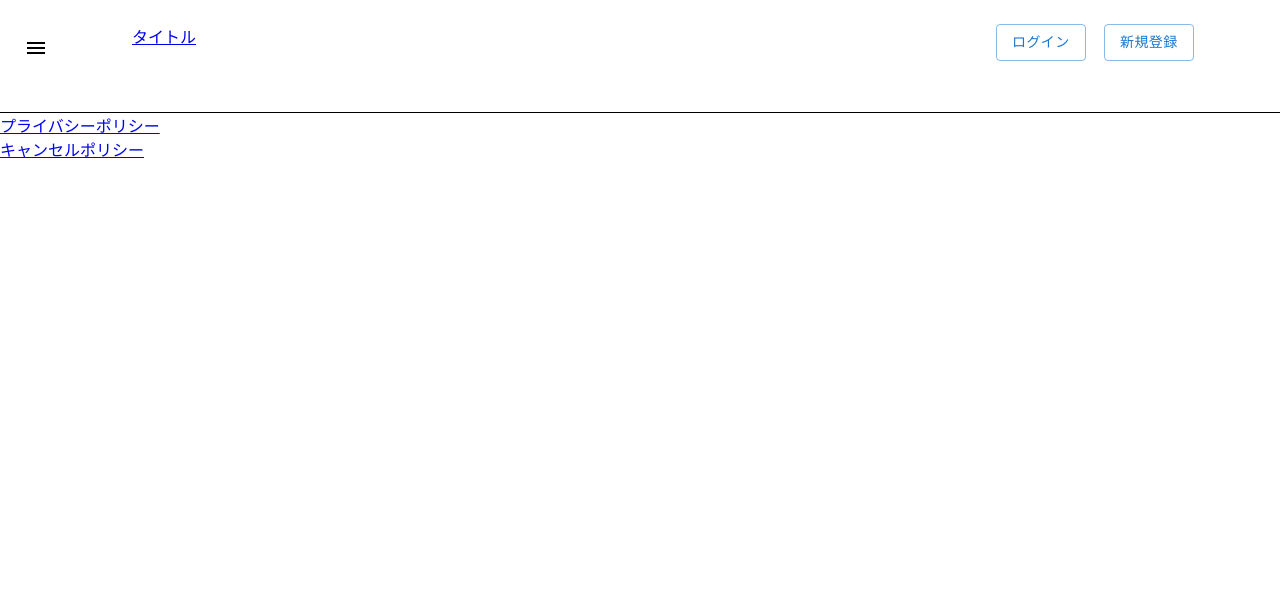
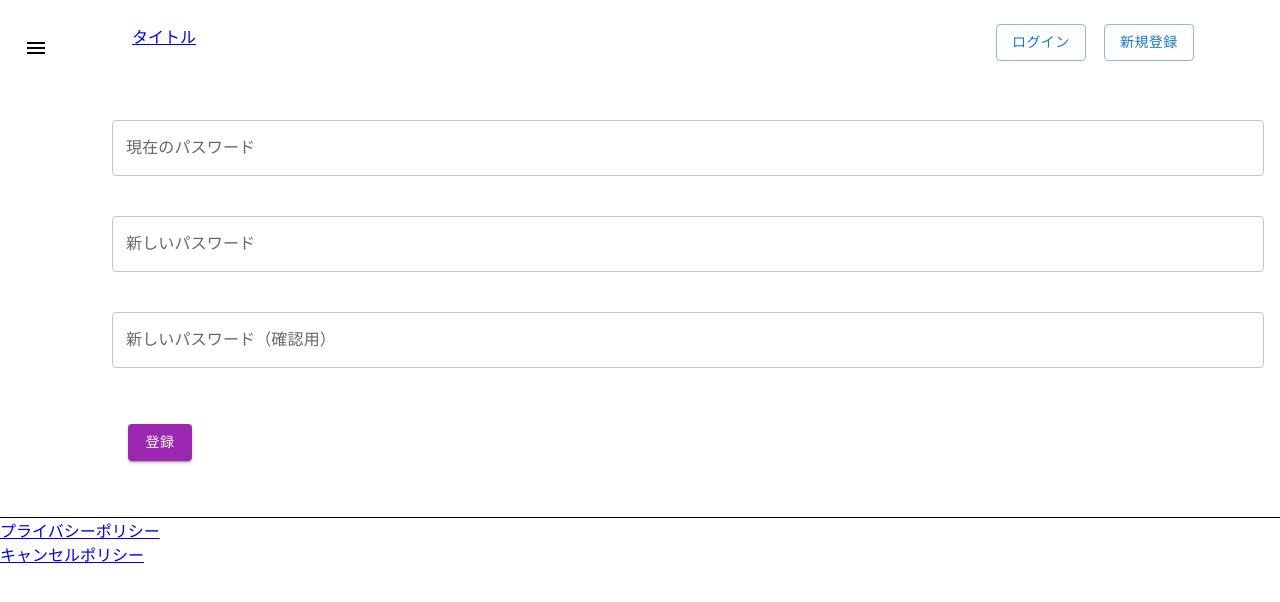
Before and after one commit to ke-kishimoto/opencourt-frontend, a React (Create React App) app: page /changePassword in a window 1280 px wide. Shown: the top 602 px of the page. Built offline with nearby package versions, Linux system fonts and the light colour scheme; no server answers.

Commit message:
パスワードチャンジ追加

```diff
--- a/src/App.js
+++ b/src/App.js
@@ -38,6 +38,7 @@ import EventUserManagement from './components/EventUserManagement';
 import LineLogin from './pages/LineLogin';
 import EditUser from './pages/EditUser';
 import ConfigManagement from './pages/ConfigManagement';
+import ChangePassword from './pages/ChangePassword';
 import Error from './pages/Error';
 
 function App() {
@@ -84,6 +85,7 @@ function App() {
           <Route path="newNews" element={<NewNews/>}></Route>
           <Route path="lineLogin" element={<LineLogin/>}></Route>
           <Route path="editUser" element={<EditUser/>}></Route>
+          <Route path="changePassword" element={<ChangePassword/>}></Route>
           <Route path="configManagement" element={<ConfigManagement/>}></Route>
           <Route path="error" element={<Error/>}></Route>
 
--- /dev/null
+++ b/src/pages/ChangePassword.js
@@ -0,0 +1,67 @@
+import Container from '@mui/material/Container';
+import Grid from '@mui/material/Grid';
+import TextField from '@mui/material/TextField';
+import RegisterBtn from '../elements/RegistBtn';
+import { useState } from 'react';
+
+const ChangePassword = () => {
+
+  const [currentPassword, setCurrentPassword] = useState('');
+  const [newPassword, setNewPassword] = useState('');
+  const [rePassword, setRePassword] = useState('');
+
+  const validation = () => {
+    return true;
+  }
+
+  return (
+		<Container maxWidth={'lg'}>
+			<Grid container spacing={5} margin={1}>
+        <Grid item xs={12}>
+					<TextField
+            fullWidth
+            name="password"
+            type="password"
+						label="現在のパスワード"
+						variant="outlined"
+            onChange={e => setCurrentPassword(e.target.value)}
+					/>
+				</Grid>
+        <Grid item xs={12}>
+					<TextField
+            fullWidth
+            name="newPassword"
+            type="password"
+						label="新しいパスワード"
+						variant="outlined"
+            onChange={e => setNewPassword(e.target.value)}
+					/>
+				</Grid>
+        <Grid item xs={12}>
+					<TextField
+            fullWidth
+            name="rePassword"
+            type="password"
+						label="新しいパスワード（確認用）"
+						variant="outlined"
+            onChange={e => setRePassword(e.target.value)}
+					/>
+				</Grid>
+        <Grid item xs={12}>
+          <RegisterBtn
+            validation={validation}
+            endpoint={'/changePassword'}
+            mode={'new'}
+            data={{
+              password: currentPassword,
+              newPassword: newPassword,
+              rePassword: rePassword,
+            }}
+          />
+        </Grid>
+      </Grid>
+    </Container>
+  )
+}
+
+export default ChangePassword;
--- a/src/pages/MyPage.js
+++ b/src/pages/MyPage.js
@@ -5,6 +5,7 @@ import { useRecoilValue } from 'recoil';
 import { getUser } from '../states/selectors/userSelector';
 import Button from '@mui/material/Button';
 import { useNavigate } from 'react-router-dom';
+import Grid from '@mui/material/Grid';
 
 const MyPage = () => {
 
@@ -20,12 +21,25 @@ const MyPage = () => {
       <UserDetailItem
         user={user}
       />
+      <Grid container>
+
+        <Grid item xs={2}>
           <Button
             variant="outlined"
             onClick={() => navigate('/editUser')}
           >
             ユーザー情報変更
           </Button>
+        </Grid>
+        <Grid item xs={2}>
+          <Button
+            variant="outlined"
+            onClick={() => navigate('/changePassword')}
+          >
+            パスワード変更
+          </Button>
+        </Grid>
+      </Grid>
       <JoinForm
         id={user.id}
       />
```
Lines whose indentation alone changed are shown as unchanged.
